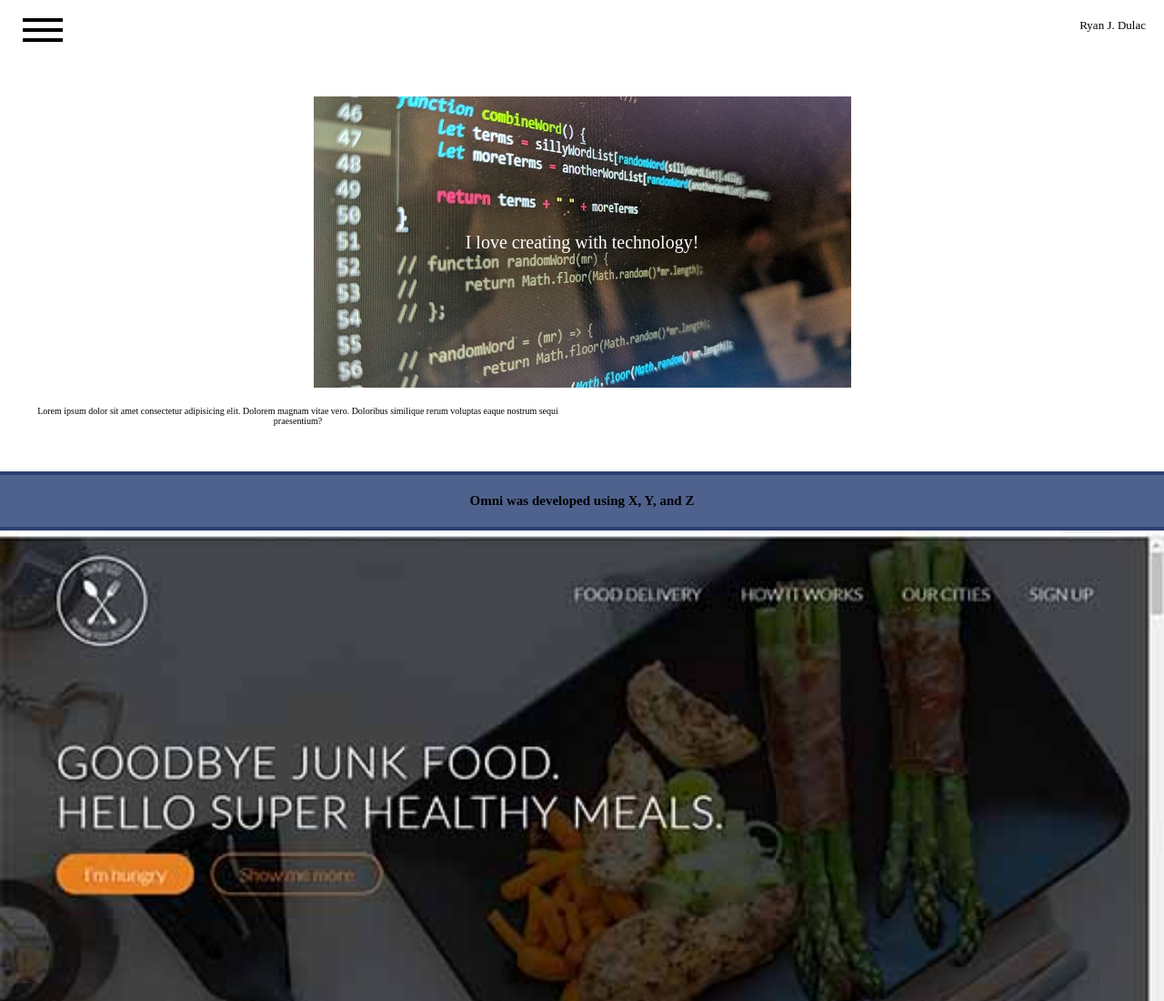
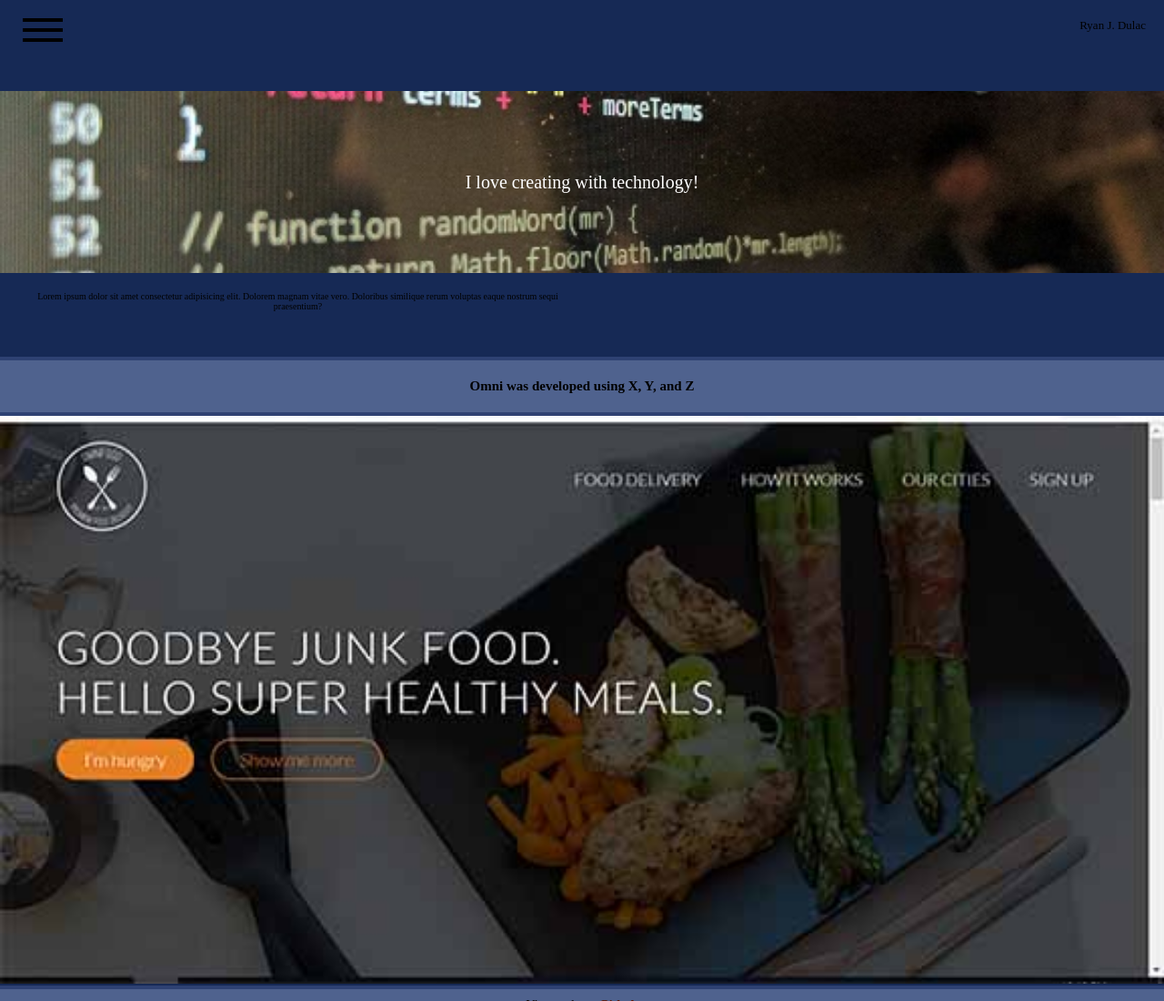
Before and after one commit to RJDulac/portfolio-sass-js, a website: page index.html in a window 1280 px wide. Shown: the top 1100 px of the page at 91% size. Drawn offline with Linux system fonts and the light colour scheme.

Commit message:
fixed issues and changed theme color

```diff
--- a/sass/_base.scss
+++ b/sass/_base.scss
@@ -12,4 +12,5 @@ html {
   font-size: 62.5%; //1rem = 10px/16px = 62.5%
   //not supported by old browsers but doesn't break site
   scroll-behavior: smooth;
+  background-color: $color-primary-light;
 }
--- a/sass/_layout.scss
+++ b/sass/_layout.scss
@@ -1,4 +1,5 @@
 .navigation {
+  padding-bottom: 10rem;
   &__list {
     position: fixed;
     background-color: $color-primary-light;
@@ -6,8 +7,7 @@
     opacity: 1;
     width: 0;
     height: 50%;
-    //kept acting up
-    z-index: -1;
+    top: -8rem;
     transition: all 0.2s;
   }
   &__show {
@@ -16,6 +16,7 @@
     display: flex;
     flex-direction: column;
     justify-content: space-between;
+    top: 0;
     z-index: 1;
   }
   &__item {
@@ -33,8 +34,9 @@
   &__icon {
     z-index: 2;
     position: fixed;
-    display: inline-flex;
+    display: flex;
     flex-direction: column;
+    //some issues when scrolling down
     padding: 1.5rem;
     margin-left: 1rem;
     cursor: pointer;
@@ -82,11 +84,15 @@
 }
 
 .home {
-  margin-top: 7rem;
+  // margin-top: 7rem;
   //darken image later
-  background: url("../img/home-small.jpg") fixed center no-repeat;
-  height: 40vh;
-  width: 100vw;
+  background-position: center;
+  background-attachment: fixed;
+  background-repeat: no-repeat;
+  background-size: cover;
+  background-image: url("../img/home-small.jpg");
+  height: 20rem;
+  width: 100%;
   display: flex;
   justify-content: center;
   align-items: center;
```
Also changed, not shown: css/style.css.
